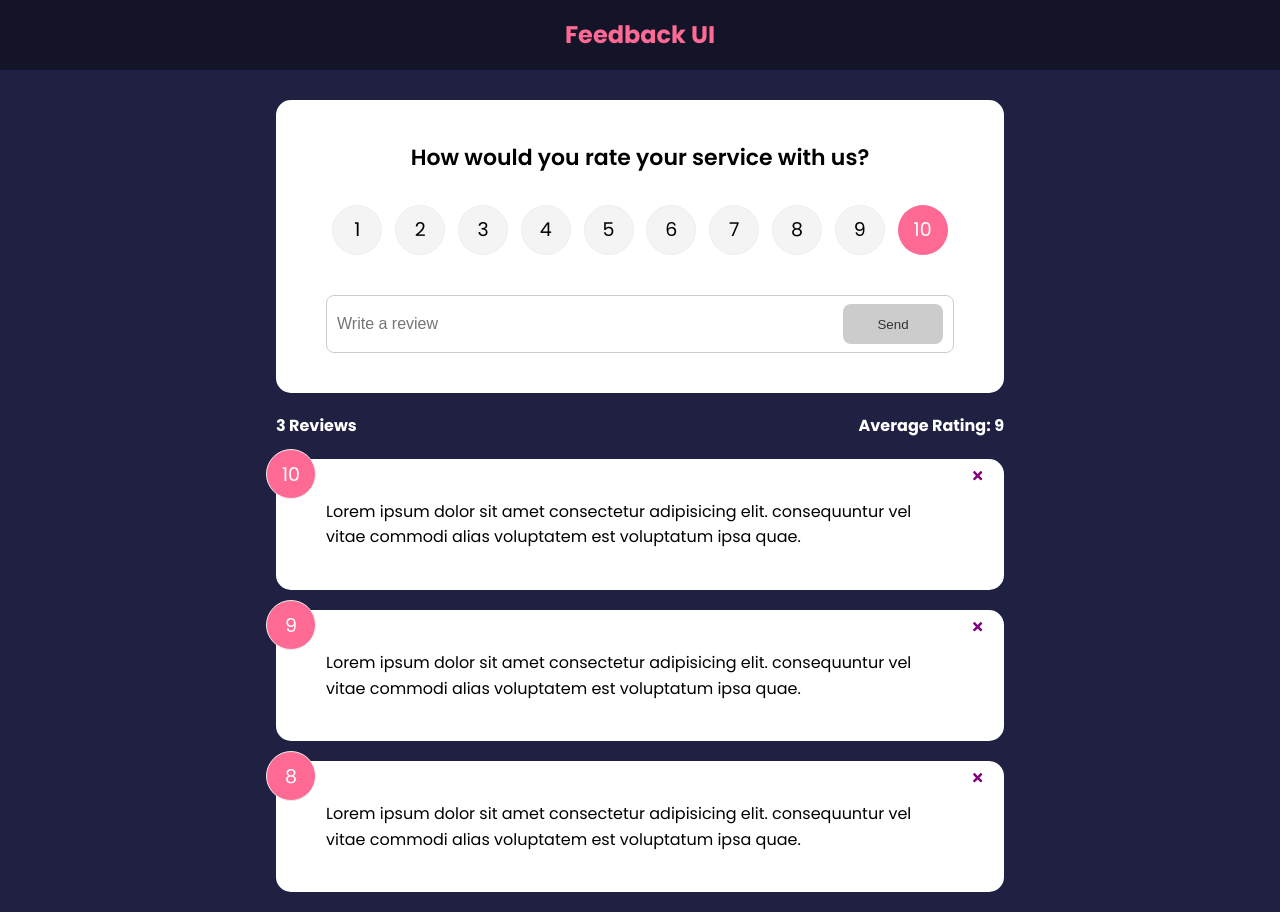
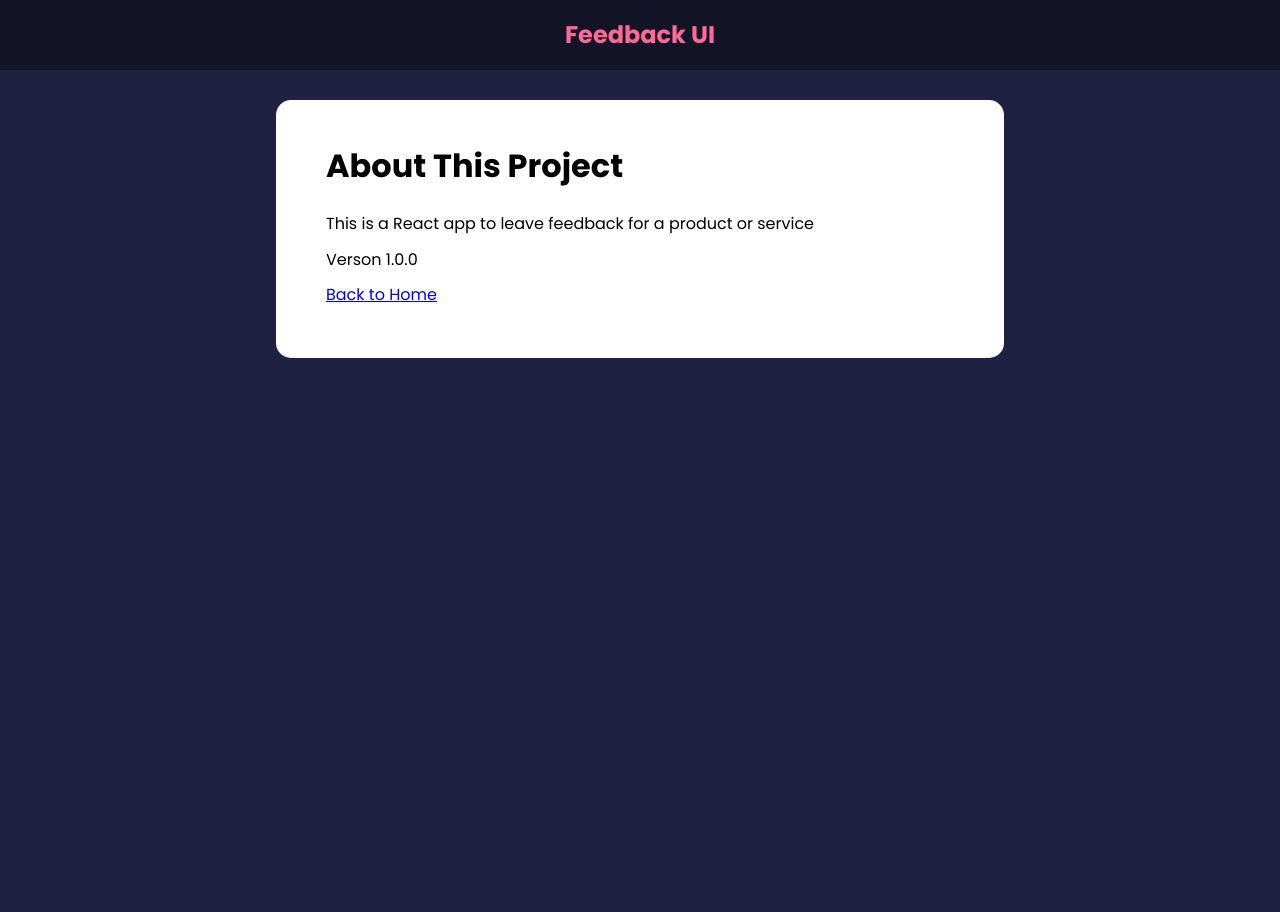
Before and after one commit to idohtml/Feedback-ui, a React (Create React App) app: page /about in a window 1280 px wide. After the commit the page ends 800 px from the top, so only its background shows below. Built offline with nearby package versions, Linux system fonts and the light colour scheme.

Commit message:
added react-router

```diff
--- a/package.json
+++ b/package.json
@@ -10,6 +10,7 @@
     "react": "^18.2.0",
     "react-dom": "^18.2.0",
     "react-icons": "^4.8.0",
+    "react-router-dom": "^6.14.2",
     "react-scripts": "5.0.1",
     "uuid": "^9.0.0",
     "web-vitals": "^2.1.4"
--- a/src/App.js
+++ b/src/App.js
@@ -1,10 +1,12 @@
 import { v4 as uuidv4 } from 'uuid';
+import { BrowserRouter as Router, Route, Routes } from 'react-router-dom';
 import { useState } from 'react';
 import Header from './components/Header';
 import FeedBackList from './components/FeedBackList';
 import FeedbackData from './data/FeedBackData';
 import FeedBackStats from './components/FeedBackStats';
 import FeedBackForm from './components/FeedBackForm';
+import AboutPage from './pages/AboutPage';
 
 function App() {
   const [feedback, setFeedback] = useState(FeedbackData);
@@ -21,14 +23,28 @@
   };
 
   return (
-    <>
+    <Router>
       <Header />
       <div className='container'>
-        <FeedBackForm handleAdd={addFeedback} />
-        <FeedBackStats feedback={feedback} />
-        <FeedBackList feedback={feedback} handleDelete={deleteFeedback} />
+        <Routes>
+          <Route
+            exact
+            path='/'
+            element={
+              <>
+                <FeedBackForm handleAdd={addFeedback} />
+                <FeedBackStats feedback={feedback} />
+                <FeedBackList
+                  feedback={feedback}
+                  handleDelete={deleteFeedback}
+                />
+              </>
+            }
+          ></Route>
+          <Route path='/about' element={<AboutPage />} />
+        </Routes>
       </div>
-    </>
+    </Router>
   );
 }
 
--- /dev/null
+++ b/src/pages/AboutPage.jsx
@@ -0,0 +1,18 @@
+import Card from '../components/shared/Card';
+
+function AboutPage() {
+  return (
+    <Card>
+      <div className='about'>
+        <h1>About This Project</h1>
+        <p>This is a React app to leave feedback for a product or service</p>
+        <p>Verson 1.0.0</p>
+        <p>
+          <a href='/'>Back to Home</a>
+        </p>
+      </div>
+    </Card>
+  );
+}
+
+export default AboutPage;
```
Also changed, not shown: 1 other file (tests, documents, lock files or other folders).
